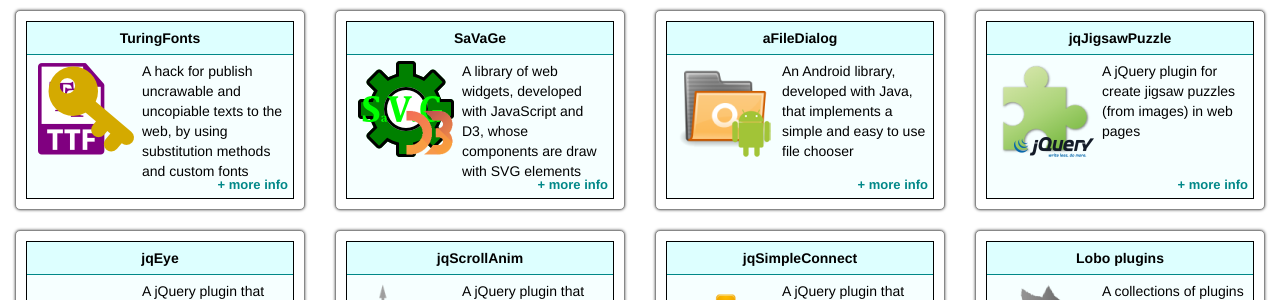
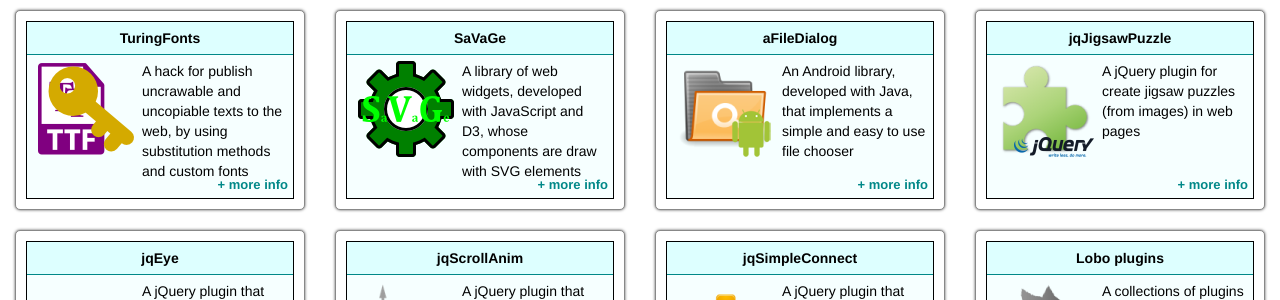
Before and after one commit to jfmdev/jfmdev.github.io, a Jekyll site: the page built from portfolio.html, in a window 1280 px wide. Shown: the part 1921-2221 px from the top of the page. Built offline with Jekyll 4.4.1, drawn with Linux system fonts in a browser that asks for light colours; some web fonts are replaced.

Commit message:
Remove sticker from SaVaGe

```diff
--- a/_data/projects.json
+++ b/_data/projects.json
@@ -20,7 +20,6 @@
         "description" : "<p>SaVaGe is a library of web widgets implemented with SVG (using D3.js).</p><p>Why SVG? Because using vector graphics you can easily change the size and colors of the widgets, and you don't need to include image or stylesheet files.</p>",
 		"type": "other",
         "icon" : "img/codelab/savage.png",
-        "sticker" : "img/codelab/d3_48.png",
         "links" : [
 			{"title" : "GitHub", "href": "https://github.com/jfmdev/SaVaGe", "type": "first"},
 			{"title" : "Demo", "href": "http://jfmdev.github.io/SaVaGe/", "type": "second"}
```
